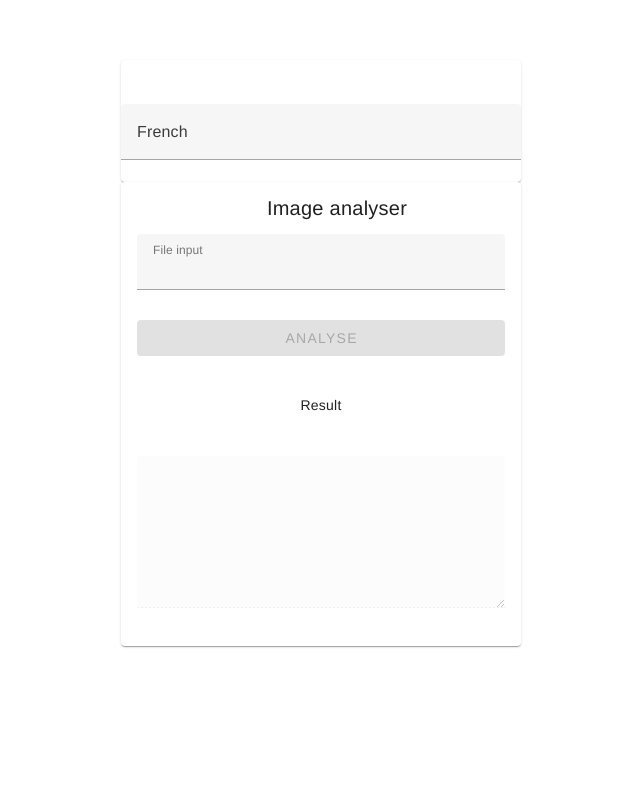
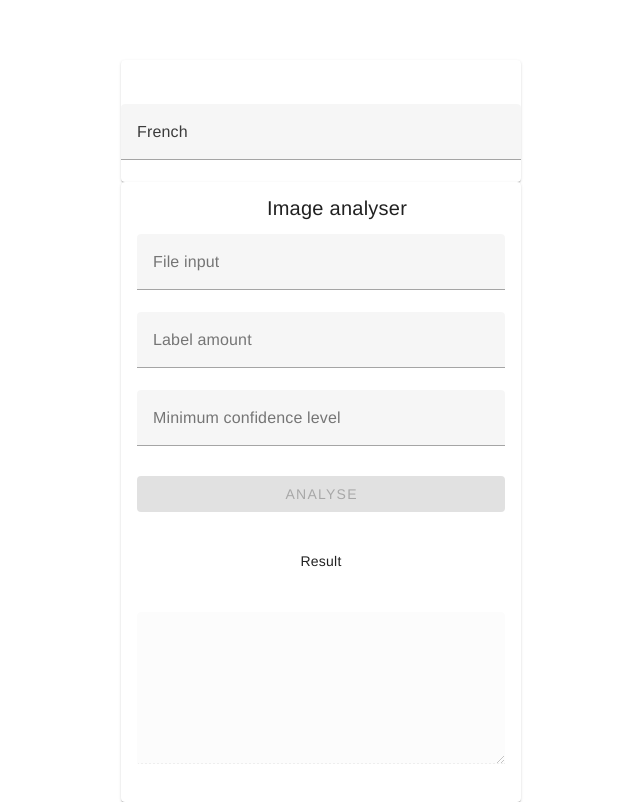
Before and after one commit to CPNV-ES-RIA2/JESSY, a Vue app: page / in a window 1280 px wide. Shown: the whole page, without its empty margins (319-959 px from the left). Built offline with nearby package versions, Linux system fonts and the light colour scheme.

Commit message:
feat: added axios

```diff
--- a/package.json
+++ b/package.json
@@ -11,6 +11,7 @@
     "lint": "vue-cli-service lint"
   },
   "dependencies": {
+    "axios": "^1.6.7",
     "core-js": "^3.8.3",
     "cypress-file-upload": "^5.0.8",
     "vue": "^3.2.13",
--- a/src/components/ImageForm.vue
+++ b/src/components/ImageForm.vue
@@ -4,11 +4,23 @@
     <v-card-text>
       <v-form validate-on="submit lazy" @submit.prevent="analyze">
         <v-file-input
-          v-model="file"
+          v-model="formDatas.file"
           prepend-icon=""
           label="File input"
           @update:model-value="enableButton()"
         ></v-file-input>
+        <v-text-field
+          v-model="formDatas.maxLabels"
+          label="Label amount"
+          value="3"
+        >
+        </v-text-field>
+        <v-text-field
+          v-model="formDatas.minConfidenceLevel"
+          label="Minimum confidence level"
+          value="90"
+        >
+        </v-text-field>
         <v-btn type="submit" block class="mt-2" :disabled="isButtonDisabled">
           Analyse
         </v-btn>
@@ -25,7 +37,11 @@ import Analyzer from "../api/mock/index.js";
 export default {
   data() {
     return {
-      file: "",
+      formDatas: {
+        file: null,
+        maxLabels: "",
+        minConfidenceLevel: "",
+      },
       isButtonDisabled: true,
       isTextDisabled: true,
       text: "",
@@ -37,12 +53,35 @@ export default {
       this.isButtonDisabled = false;
     },
     async analyze() {
-      Analyzer.analyze().then((data) => {
-        // Handle the analysis result here
-        this.isTextDisabled = false;
-        this.text = JSON.stringify(data);
-        console.log("Analysis result:", data);
-      });
+      try {
+        const formData = new FormData();
+
+        // Append the file to the FormData object
+        formData.append("formFile", this.formDatas.file[0]);
+
+        // Create headers object with the appropriate Content-Type header including boundary parameter
+        const headers = new Headers();
+        headers.append(
+          "Content-Type",
+          "multipart/form-data; boundary=---------------------------boundary"
+        );
+        // Create requestOptions object with method, headers, and body
+        const requestOptions = {
+          method: "POST",
+          headers: headers,
+          body: formData,
+        };
+
+        fetch("https://localhost:32770/api/Gateway/Upload", requestOptions)
+          .then((response) => response.json())
+          .then((data) => (this.postId = data.id));
+      } catch (error) {
+        Analyzer.analyze().then((data) => {
+          // Handle the analysis result here
+          this.isTextDisabled = false;
+          this.text = JSON.stringify(data);
+        });
+      }
     },
   },
 };
```
Also changed, not shown: 1 other file (tests, documents, lock files or other folders).
